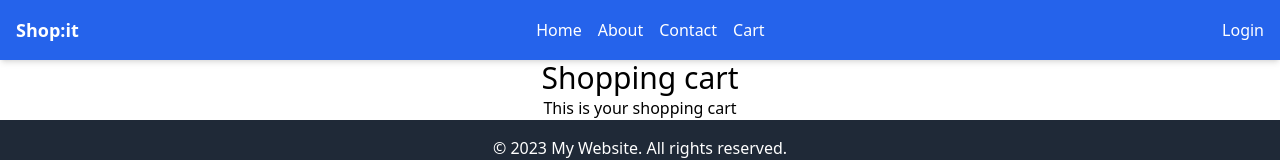
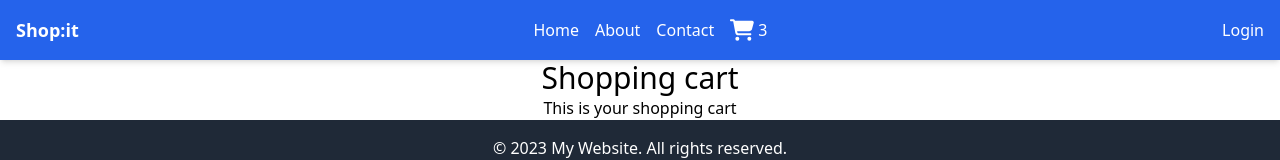
Before and after one commit to EliseAur/ecom-store, a React (Vite) app: page /cart in a window 1280 px wide. Shown: the top 160 px of the page. Built offline with nearby package versions, Linux system fonts and the light colour scheme.

Commit message:
Installed fonawesome library and added a cart icon with a placeholder number, that will later display number of items in cart (cartItemCount)

```diff
--- a/package.json
+++ b/package.json
@@ -10,6 +10,9 @@
     "preview": "vite preview"
   },
   "dependencies": {
+    "@fortawesome/fontawesome-svg-core": "^6.7.1",
+    "@fortawesome/free-solid-svg-icons": "^6.7.1",
+    "@fortawesome/react-fontawesome": "^0.2.2",
     "react": "^18.3.1",
     "react-dom": "^18.3.1",
     "react-router-dom": "^6.28.0"
--- a/src/components/header.jsx
+++ b/src/components/header.jsx
@@ -1,6 +1,10 @@
 import { Link } from "react-router-dom";
+import { FontAwesomeIcon } from "@fortawesome/react-fontawesome";
+import { faCartShopping } from "@fortawesome/free-solid-svg-icons";
 
 export default function Header() {
+  const cartItemCount = 3; // Placeholder number
+
   return (
     <header className="bg-blue-600 text-white shadow-md">
       <div className="container mx-auto flex justify-between items-center p-4">
@@ -9,7 +13,7 @@ export default function Header() {
             Shop:it
           </Link>
         </div>
-        <nav className="space-x-4">
+        <nav className="space-x-4 flex">
           <Link to="/" className="hover:text-gray-200">
             Home
           </Link>
@@ -19,8 +23,9 @@ export default function Header() {
           <Link to="/contact" className="hover:text-gray-200">
             Contact
           </Link>
-          <Link to="/cart" className="hover:text-gray-200">
-            Cart
+          <Link to="/cart" className="hover:text-gray-200 flex items-center">
+            <FontAwesomeIcon icon={faCartShopping} className="h-6 w-6 mr-1" />
+            <span>{cartItemCount}</span>
           </Link>
         </nav>
         <Link to="/login" className="hover:text-gray-200">
```
Also changed, not shown: 1 other file (tests, documents, lock files or other folders).
